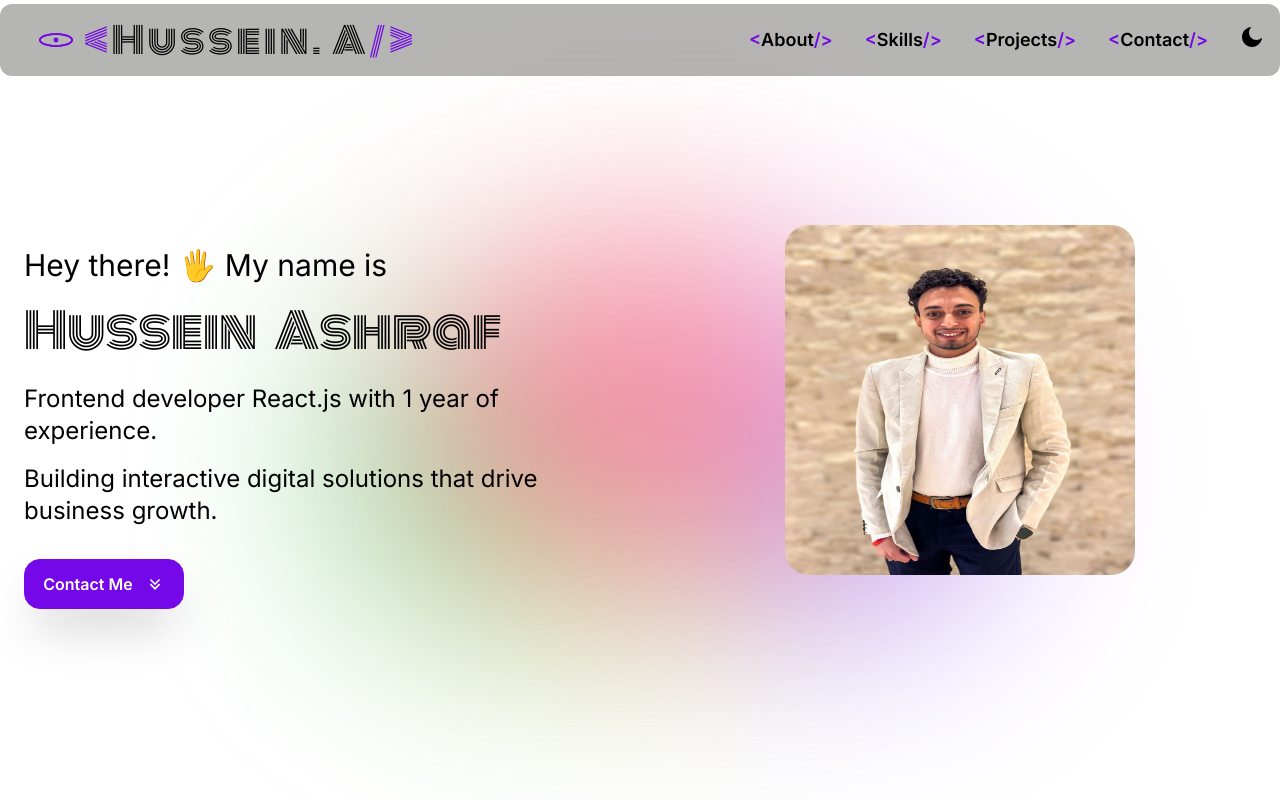
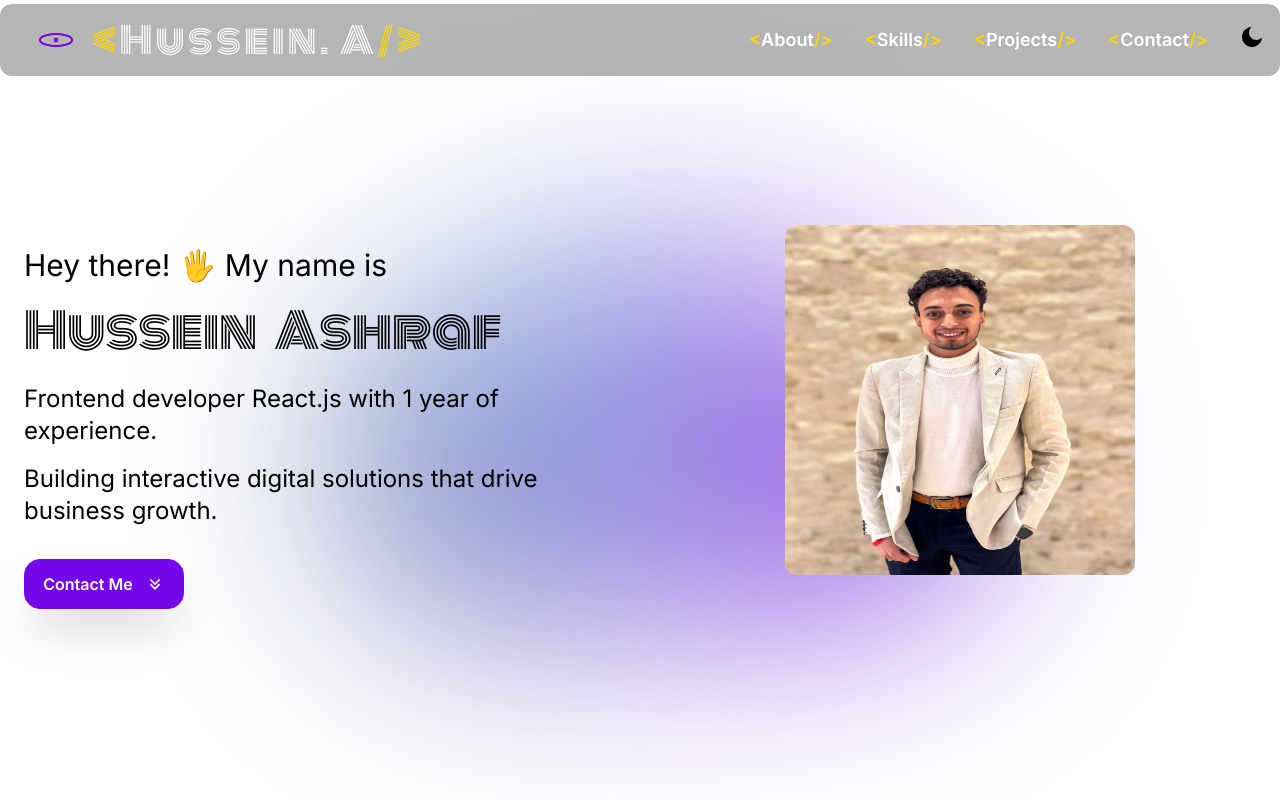
Before and after one commit to HusseinAshraf/My-Portfolio, a React (Vite) app: page / in a window 1280 px wide. Shown: the top 800 px of the page. Built offline with nearby package versions, Linux system fonts and the light colour scheme.

Commit message:
Update Portfolio

```diff
--- a/src/components/header/MenuLinks.jsx
+++ b/src/components/header/MenuLinks.jsx
@@ -2,6 +2,7 @@
 import { motion } from 'framer-motion';
 import { MENULINKS } from '../../assets/constants';
 import LIghtModeBtn from '../ui/LIghtModeBtn';
+
 const variants = {
   open: {
     transition: {
@@ -15,6 +16,7 @@ const variants = {
     },
   },
 };
+
 const itemVariants = {
   open: {
     y: 0,
@@ -25,6 +27,7 @@ const itemVariants = {
     opacity: 0,
   },
 };
+
 function MenuLinks({ setOpen }) {
   return (
     <motion.div
@@ -36,11 +39,11 @@ function MenuLinks({ setOpen }) {
           href={item.href}
           key={index}
           variants={itemVariants}
-          whileHover={{ scale: 1.3, color: '#7309E2' }}
+          whileHover={{ scale: 1.3, color: '#FFD700' }}
           whileTap={{ scale: 0.95 }}
           onClick={() => setOpen((prev) => !prev)}
         >
-          <span className='text-[#7309E2]'>&lt;</span>{item.label}<span className='text-[#7309E2]'>/&gt;</span>
+          <span className="text-[#FFD700]">&lt;</span>{item.label}<span className="text-[#FFD700]">/&gt;</span>
         </motion.a>
       ))}
       <LIghtModeBtn />
--- a/src/components/header/MobileMenu.jsx
+++ b/src/components/header/MobileMenu.jsx
@@ -37,13 +37,13 @@ function MobileMenu() {
 
   return (
     <motion.div
-      className="sidebar top-[25px] flex w-[200px] flex-col items-center justify-center bg-stone-950/30 lg:hidden "
+      className="sidebar top-[25px] flex w-[200px] flex-col items-center justify-center bg-gradient-to-b from-gray-800 via-gray-700 to-gray-900 text-white shadow-lg lg:hidden"
       initial="closed"
       animate={open ? 'open' : 'closed'}
       ref={menuRef}
     >
       <motion.div
-        className="bg fixed bottom-0 right-0 top-[-14px] z-50 w-[200px] bg-stone-950/30 filter backdrop-blur-lg"
+        className="bg fixed bottom-0 right-0 top-[-14px] z-50 w-[200px] bg-opacity-70 backdrop-blur-xl"
         variants={variants}
       >
         <MenuLinks setOpen={setOpen} />
--- a/src/components/header/NavBar.jsx
+++ b/src/components/header/NavBar.jsx
@@ -7,17 +7,23 @@ function NavBar() {
   return (
     <nav>
       <div className="mx-auto flex max-w-7xl items-center justify-between bg-stone-950/30 p-4 backdrop-blur-lg md:my-1 md:rounded-xl">
-        <div className="font-new-mono text-2xl tracking-widest md:text-4xl">
-          <a href="#" className='flex items-center w-fit'> <img src={Logo} alt="React Logo" className="h-10 w-fit" /><span><span className='text-[#7309E2]'>&lt;</span>Hussein. A<span className='text-[#7309E2]'>/&gt;</span></span></a>
+        <div className="font-new-mono text-2xl tracking-widest text-white md:text-4xl">
+          <a href="#" className="flex items-center w-fit">
+            <img src={Logo} alt="React Logo" className="h-10 w-auto mr-2" />
+            <span>
+              <span className="text-[#FFD700]">&lt;</span>Hussein. A
+              <span className="text-[#FFD700]">/&gt;</span>
+            </span>
+          </a>
         </div>
         <div className="hidden space-x-8 md:hidden lg:flex lg:items-center">
           {MENULINKS.map((link, index) => (
             <a
               href={link.href}
               key={index}
-              className="text-lg font-semibold transition duration-300 hover:text-[#7309E2]"
+              className="text-lg font-semibold text-white transition-all duration-300 hover:text-[#FFD700] hover:scale-105"
             >
-              <span className='text-[#7309E2]'>&lt;</span>{link.label}<span className='text-[#7309E2]'>/&gt;</span>
+              <span className="text-[#FFD700]">&lt;</span>{link.label}<span className="text-[#FFD700]">/&gt;</span>
             </a>
           ))}
           <LIghtModeBtn />
--- a/src/components/header/ToggleButton.jsx
+++ b/src/components/header/ToggleButton.jsx
@@ -6,7 +6,8 @@ function ToggleButton({ setOpen }) {
     <button
       onClick={() => setOpen((prev) => !prev)}
       className="fixed right-[20px] top-[12px] z-50 h-[50px] w-[50px] cursor-pointer rounded-full border-none bg-transparent"
-    aria-label='side nav menu button'>
+      aria-label="side nav menu button"
+    >
       <svg width="23" height="23" viewBox="0 0 23 23">
         <motion.path
           strokeWidth="3"
--- a/src/components/hero/Hero.css
+++ b/src/components/hero/Hero.css
@@ -43,7 +43,12 @@
 
 .hero-image {
   opacity: 0;
-  animation: clipReveal 0.5s ease-in-out forwards; /* جعل الصورة تظهر مع تأثير الكشف */
-  animation-delay: 1.2s; /* تأخير ظهور الصورة بعد النصوص */
-  clip-path: inset(50% 0 50%); /* التأثير المبدئي */
+  animation: clipReveal 0.5s ease-in-out forwards;
+  animation-delay: 1.2s;
+  clip-path: inset(50% 0 50%);
 }
+
+.hero-image img {
+  transition: transform 0.3s ease-in-out;
+  border-radius: 12px;
+}
--- a/src/components/ui/BackGround.jsx
+++ b/src/components/ui/BackGround.jsx
@@ -37,17 +37,17 @@ function BackGround() {
   return (
     <div className="pointer-events-none fixed left-0 top-0 z-10 flex h-full w-full items-center justify-center overflow-hidden opacity-60 blur-[100px] filter">
       <motion.div
-        className="absolute h-[280px] w-[380px] rounded-full bg-gradient-to-r from-blue-500 to-purple-500"
+        className="absolute h-[280px] w-[380px] rounded-full bg-gradient-to-r from-[#7309E2] to-[#4C00D4]"
         variants={circleVariants}
         animate="animate01"
       ></motion.div>
       <motion.div
-        className="absolute h-[300px] w-[400px] rounded-full bg-gradient-to-r from-green-500 to-yellow-500"
+        className="absolute h-[300px] w-[400px] rounded-full bg-gradient-to-r from-[#2D4B88] to-[#7309E2]"
         variants={circleVariants}
         animate="animate02"
       ></motion.div>
       <motion.div
-        className="absolute h-[320px] w-[420px] rounded-full bg-gradient-to-r from-red-500 to-pink-500"
+        className="absolute h-[320px] w-[420px] rounded-full bg-gradient-to-r from-[#3D92C1] to-[#7309E2]"
         variants={circleVariants}
         animate="animate03"
       ></motion.div>
```
